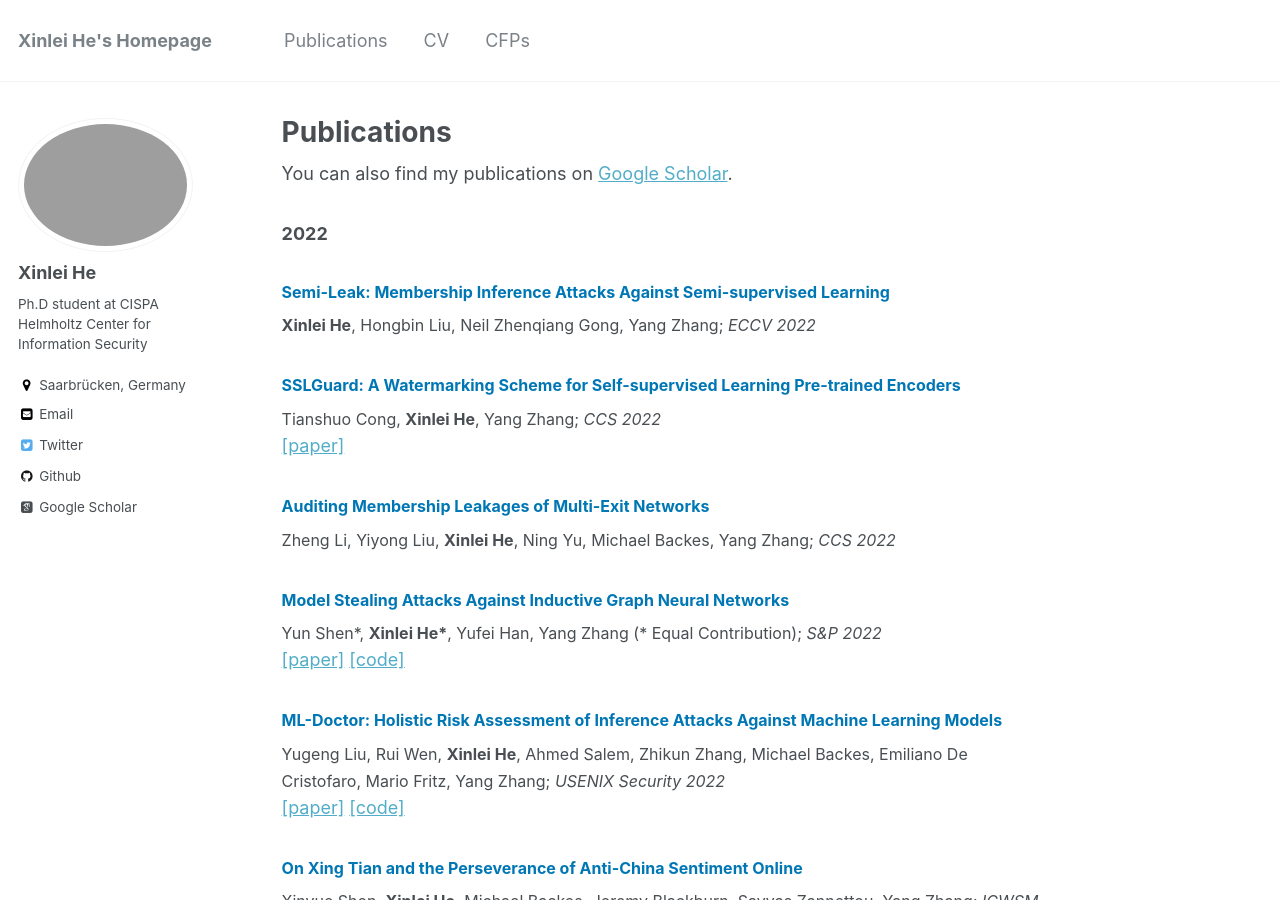
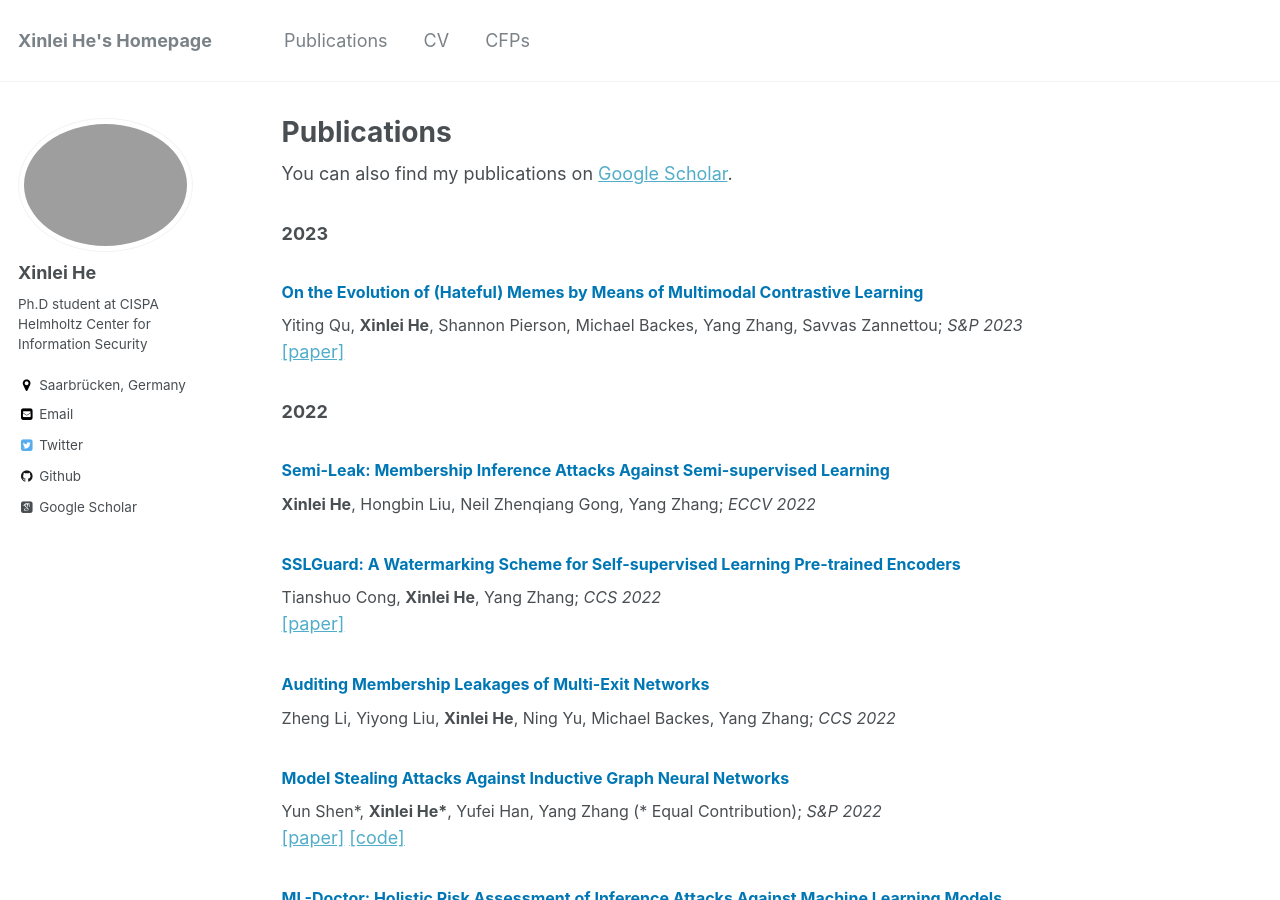
Before and after one commit to xinleihe/xinleihe.github.io, a Jekyll site: the page built from _pages/publications.md, in a window 1280 px wide and 900 px high. Built offline with Jekyll 4.4.1, drawn with Linux system fonts in a browser that asks for light colours; some web fonts are replaced.

Commit message:
update publication

```diff
--- a/_pages/publications.md
+++ b/_pages/publications.md
@@ -18,6 +18,10 @@ You can also find my publications on [Google Scholar](https://scholar.google.com
 <!-- <a href="https://arxiv.org/abs/2102.05429" class="btn--blue" target="_blank">arxiv</a> -->
 
 
+### 2023
+### <font size="3"><span style="color:rgb(0, 119, 181)">On the Evolution of (Hateful) Memes by Means of Multimodal Contrastive Learning</span></font>
+<font size="3">Yiting Qu, <b>Xinlei He</b>, Shannon Pierson, Michael Backes, Yang Zhang, Savvas Zannettou; <i>S&P 2023</i></font>
+[[paper]]()
 
 ### 2022
 
```
Also changed, not shown: _pages/about.md (+1 -0 lines).
